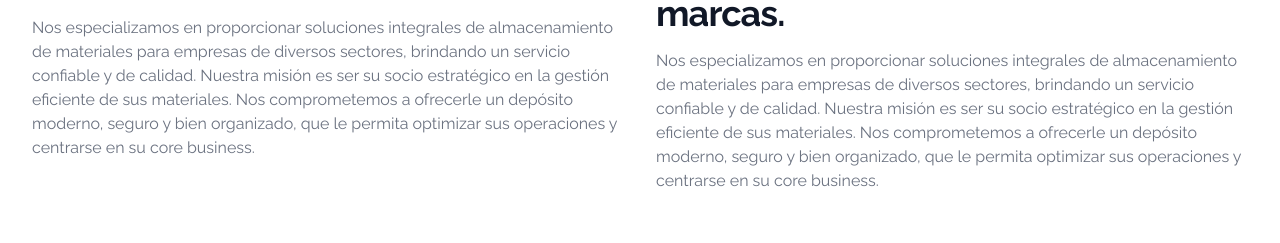
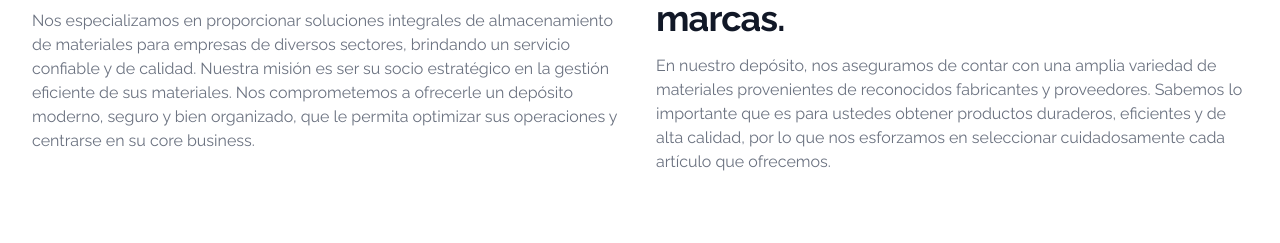
Before and after one commit to samajoel/CNConstrucciones, a React (Vite) app: page / in a window 1280 px wide. Shown: the part 975-1218 px from the top of the page. Built offline with nearby package versions, Linux system fonts and the light colour scheme.

Commit message:
Add - New Text in About

```diff
--- a/src/components/About.jsx
+++ b/src/components/About.jsx
@@ -49,13 +49,12 @@ export default function About() {
             Trabajamos con las mejores marcas.
           </h2>
           <p className="mt-4 text-gray-500">
-            Nos especializamos en proporcionar soluciones integrales de
-            almacenamiento de materiales para empresas de diversos sectores,
-            brindando un servicio confiable y de calidad. Nuestra misión es ser
-            su socio estratégico en la gestión eficiente de sus materiales. Nos
-            comprometemos a ofrecerle un depósito moderno, seguro y bien
-            organizado, que le permita optimizar sus operaciones y centrarse en
-            su core business.
+            En nuestro depósito, nos aseguramos de contar con una amplia
+            variedad de materiales provenientes de reconocidos fabricantes y
+            proveedores. Sabemos lo importante que es para ustedes obtener
+            productos duraderos, eficientes y de alta calidad, por lo que nos
+            esforzamos en seleccionar cuidadosamente cada artículo que
+            ofrecemos.
           </p>
           <Products />
         </div>
```
